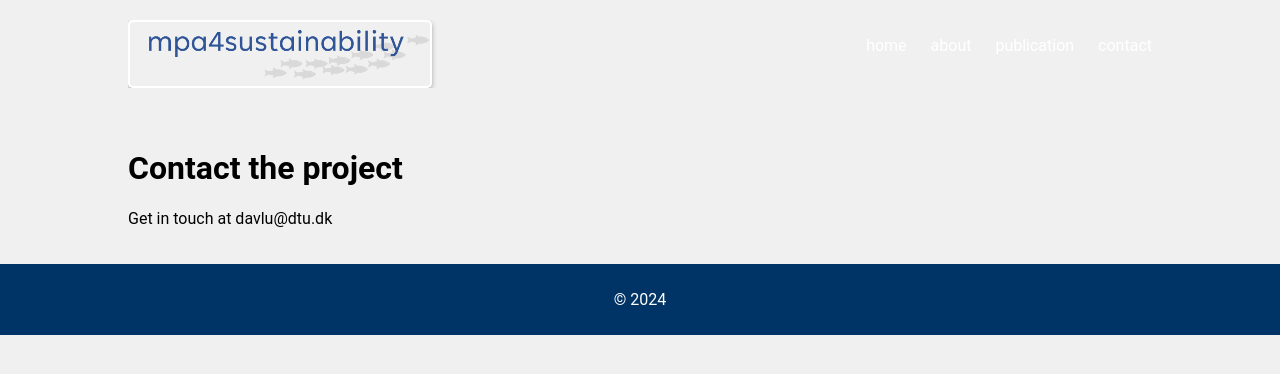
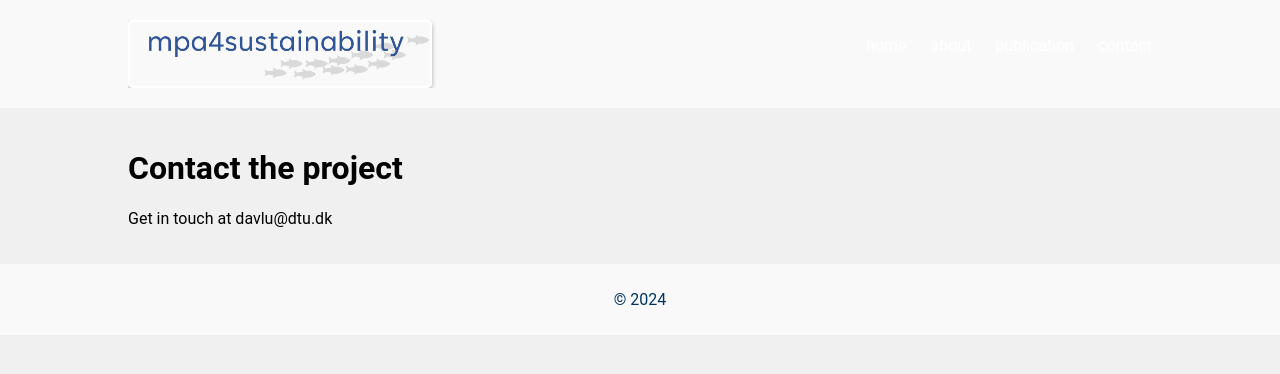
Before and after one commit to dlusseau/mpa4sustainability.github.io, a Jekyll site: the page built from contact.md, in a window 1280 px wide. Shown: the top 374 px of the page. Built offline with Jekyll 4.4.1, drawn with Linux system fonts in a browser that asks for light colours.

Commit message:
Update styles.css

```diff
--- a/assets/styles.css
+++ b/assets/styles.css
@@ -35,8 +35,8 @@
 }
 
 header {
-    background: 0056b3;
-    color: #ffffff;
+    background: #f9f9f9;
+    color: #003366;
     padding: 20px 0;
 }
 
@@ -77,8 +77,8 @@
 }
 
 footer {
-    background: #003366;
-    color: #ffffff;
+    background: #f9f9f9;
+    color: #003366;
     text-align: center;
     padding: 10px 0;
     position: relative;
```
